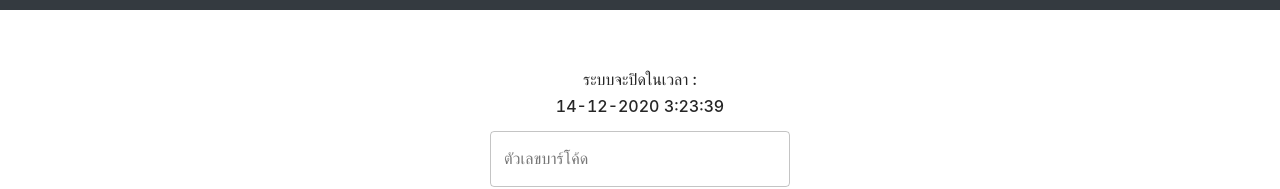
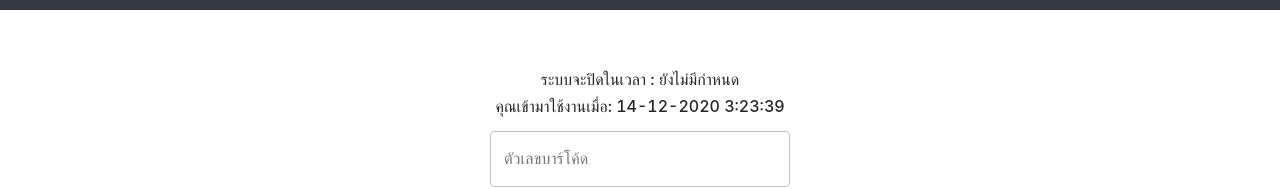
Before and after one commit to soizensun/pplotto, a Next.js app: page /Home in a window 1280 px wide. Shown: the part 154-343 px from the top of the page. Built offline with nearby package versions, Linux system fonts and the light colour scheme; no server answers; sample sign-in values are in the browser's storage.

Commit message:
Edit close time

```diff
--- a/pages/Home.jsx
+++ b/pages/Home.jsx
@@ -30,7 +30,7 @@ export default function Home() {
   const [deletedData, setDeletedData] = useState([])
   const [currentData, setCurrentData] = useState("")
   const [InputFieldStatus, setInputFieldStatus] = useState(true)
-  const [closeTime, setCloseTime] = useState("")
+  const [closeTime, setCloseTime] = useState(" ยังไม่มีกำหนด ")
 
   useEffect(() => {
     if (localStorage.getItem('currentUser') == null) location.href = '/'
@@ -38,7 +38,7 @@ export default function Home() {
     var today = new Date();
     var date = today.getDate() + '-' + (today.getMonth() + 1) + '-' + today.getFullYear();
     var time = today.getHours() + ":" + today.getMinutes() + ":" + today.getSeconds();
-    var dateTime = date + '  ' + time;
+    var dateTime = "คุณเข้ามาใช้งานเมื่อ: " + date + '  ' + time;
     setCurrentData(dateTime)
 
     axios.post('/api/getAdmitStatus')
```
